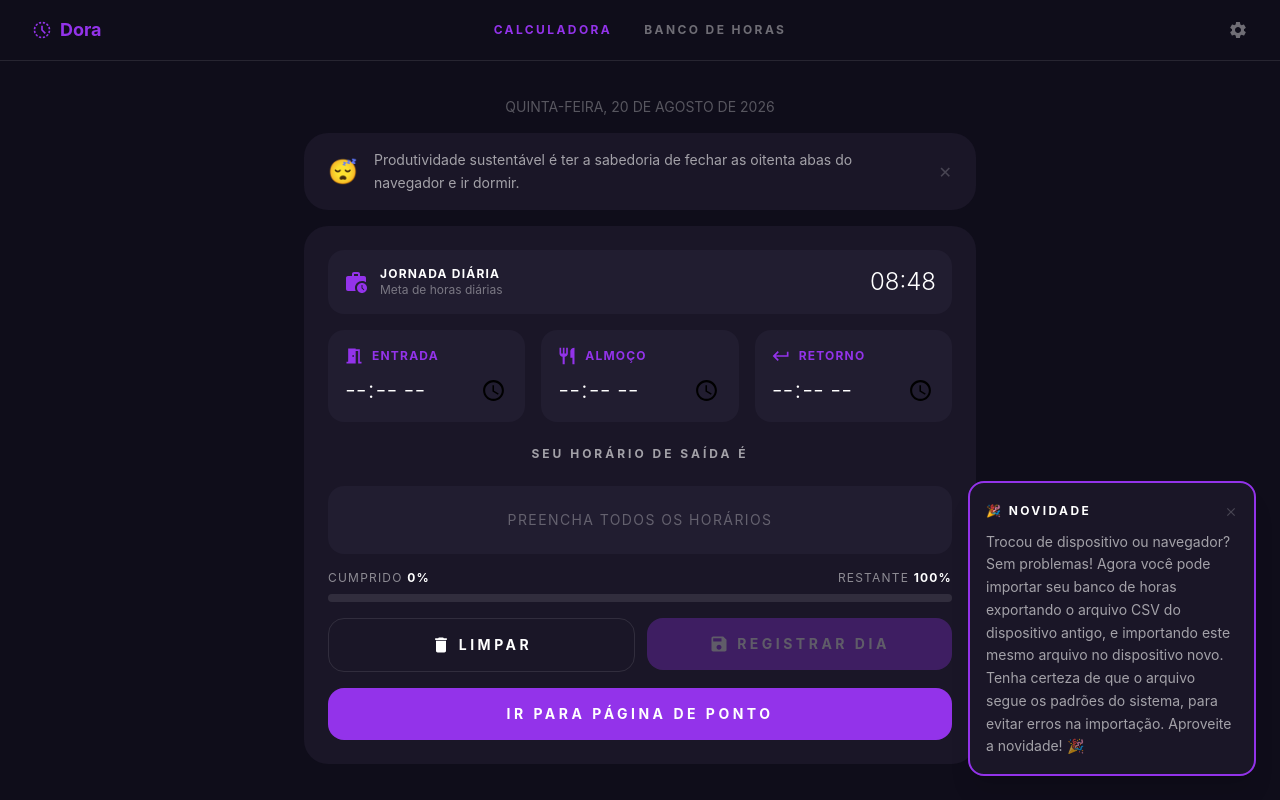
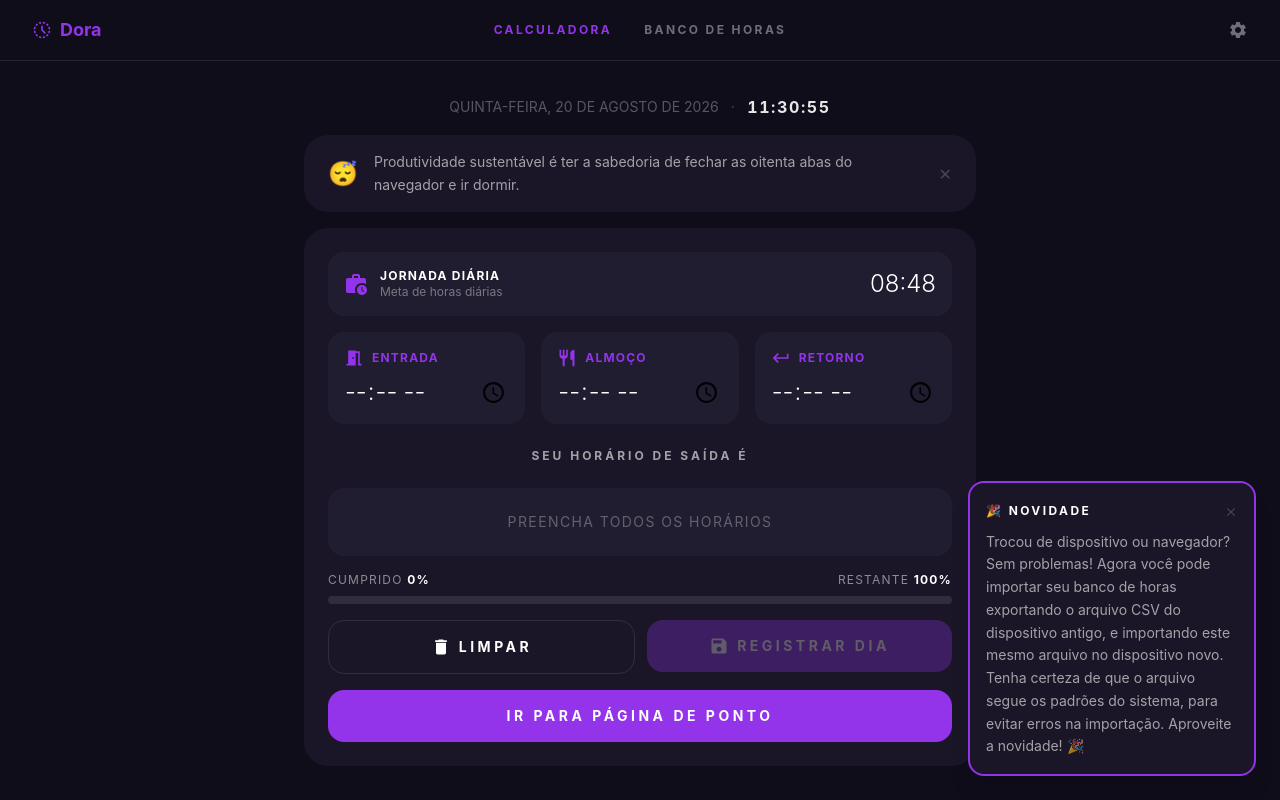
Before and after one commit to marianunciato/calculadora-de-ponto, a React (Vite) app: page / in a window 1280 px wide. Built offline with nearby package versions, Linux system fonts and the light colour scheme.

Commit message:
add: relógio em tempo real com hora, minuto e segundo.

```diff
--- a/src/App.jsx
+++ b/src/App.jsx
@@ -20,6 +20,15 @@ const PREFS_DEFAULT = { salvarDados: true, jornadaPadrao: '08:48', tolerancia: 1
 function loadPrefs() {
 	try { return { ...PREFS_DEFAULT, ...JSON.parse(localStorage.getItem('preferencias')) } }
 	catch { return PREFS_DEFAULT }
+}
+
+function Relogio() {
+	const [hora, setHora] = useState(() => new Date().toLocaleTimeString('pt-BR'))
+	useEffect(() => {
+		const id = setInterval(() => setHora(new Date().toLocaleTimeString('pt-BR')), 1000)
+		return () => clearInterval(id)
+	}, [])
+	return <span className="text-md font-bold tabular-nums text-white/90 tracking-widest">{hora}</span>
 }
 
 export default function App() {
@@ -185,9 +194,13 @@ export default function App() {
 							{prefs.polaroids > 2 && <Polaroid id="2" rotate={3} style={{ marginRight: '1.5rem' }}/>}
 						</div>
 					<div className="w-full max-w-2xl flex flex-col gap-4 shrink-0">
-						<p className="text-sm text-center text-white/30 uppercase">
-							{new Date().toLocaleDateString('pt-BR', { weekday: 'long', day: 'numeric', month: 'long', year: 'numeric' })}
-						</p>
+						<div className="flex items-center justify-center gap-3">
+							<p className="text-sm text-white/30 uppercase">
+								{new Date().toLocaleDateString('pt-BR', { weekday: 'long', day: 'numeric', month: 'long', year: 'numeric' })}
+							</p>
+							<span className="text-white/20">·</span>
+							<Relogio />
+						</div>
 						<div className="animate-card" style={{ animationDelay: '0ms' }}><MensagemDiaria /></div>
 						<div className="animate-card bg-[#161827] rounded-3xl p-6 flex flex-col gap-4" style={{ animationDelay: '80ms' }}>
 							<JornadaInput value={jornada} onAbrirPrefs={() => setModalAberta(true)} />
```
